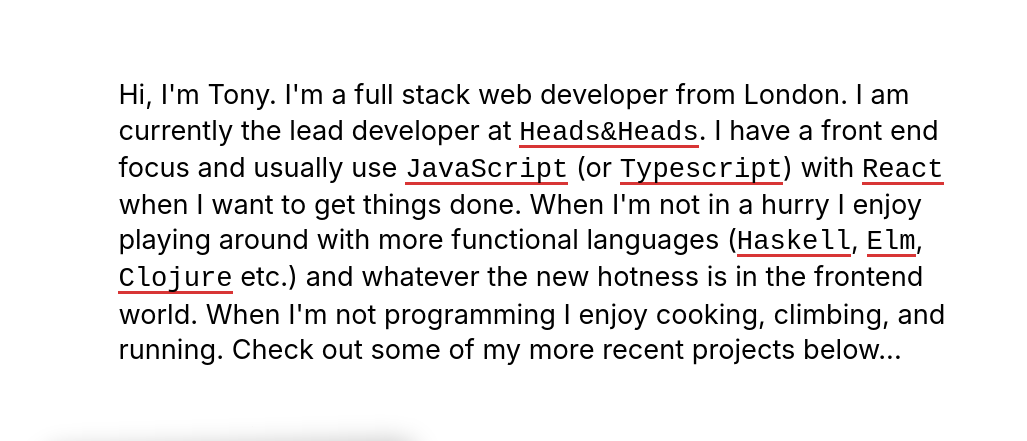
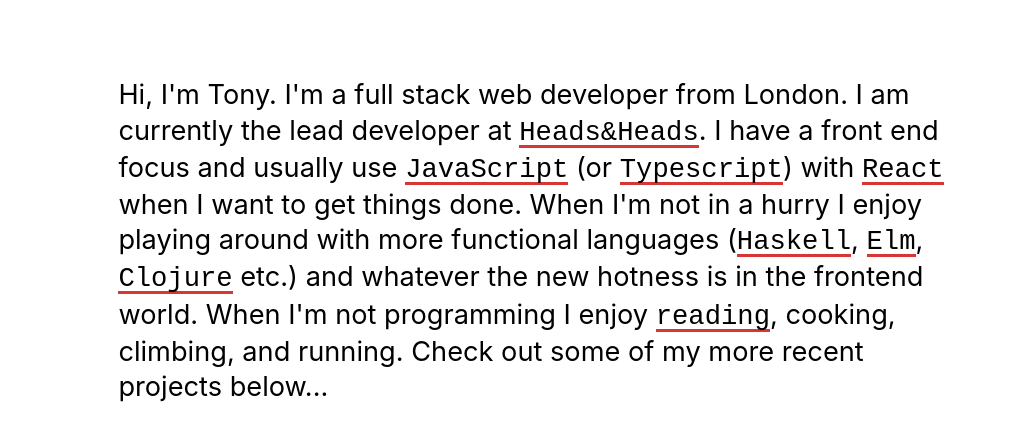
Before and after one commit to tonyonodi/gatsby-onodi.co, a Gatsby site: page / in a window 1280 px wide. Shown: the part 111-552 px from the top of the page, without its empty margins (107-1134 px from the left). Built offline with nearby package versions, Linux system fonts and the light colour scheme; Gatsby itself is replaced by a stand-in of ours; a web font is replaced by a local one.

Commit message:
Added link to rocketreads.

```diff
--- a/src/pages/index.js
+++ b/src/pages/index.js
@@ -62,8 +62,12 @@ const IndexPage = () => (
           Clojure
         </Link>{" "}
         etc.) and whatever the new hotness is in the frontend world. When I'm
-        not programming I enjoy cooking, climbing, and running. Check out some
-        of my more recent projects below...
+        not programming I enjoy{" "}
+        <Link href="http://rocketreads.com/tony" target="_blank">
+          reading
+        </Link>
+        , cooking, climbing, and running. Check out some of my more recent
+        projects below...
       </p>
     </Intro>
     <div>
```
